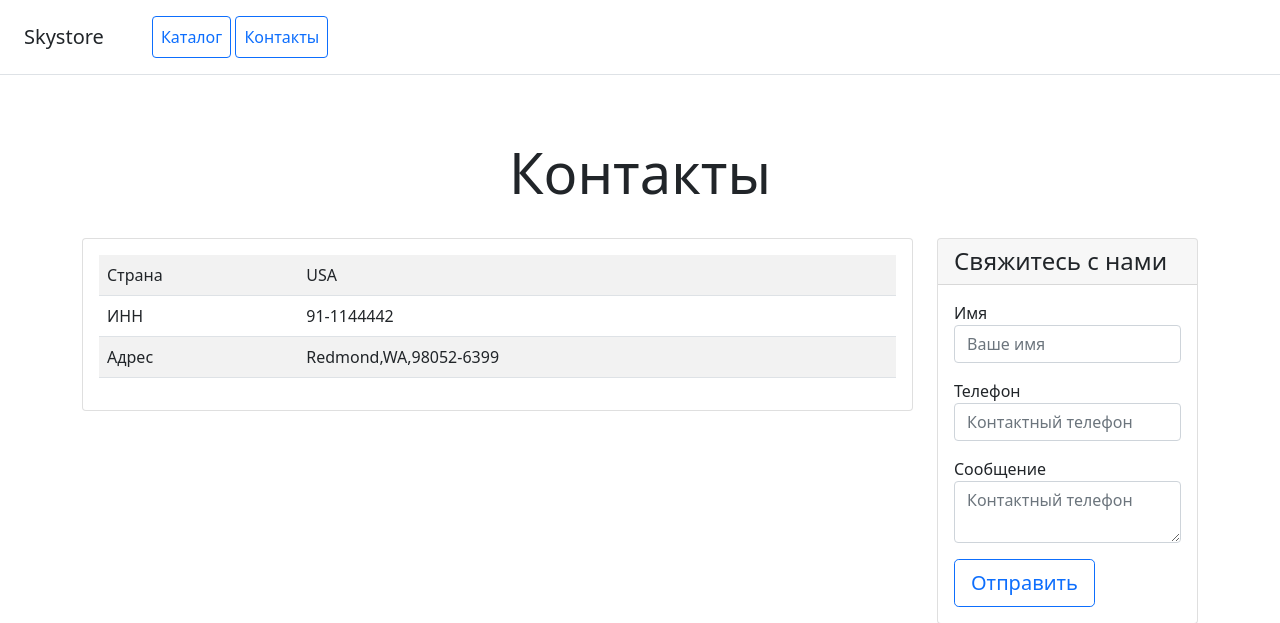
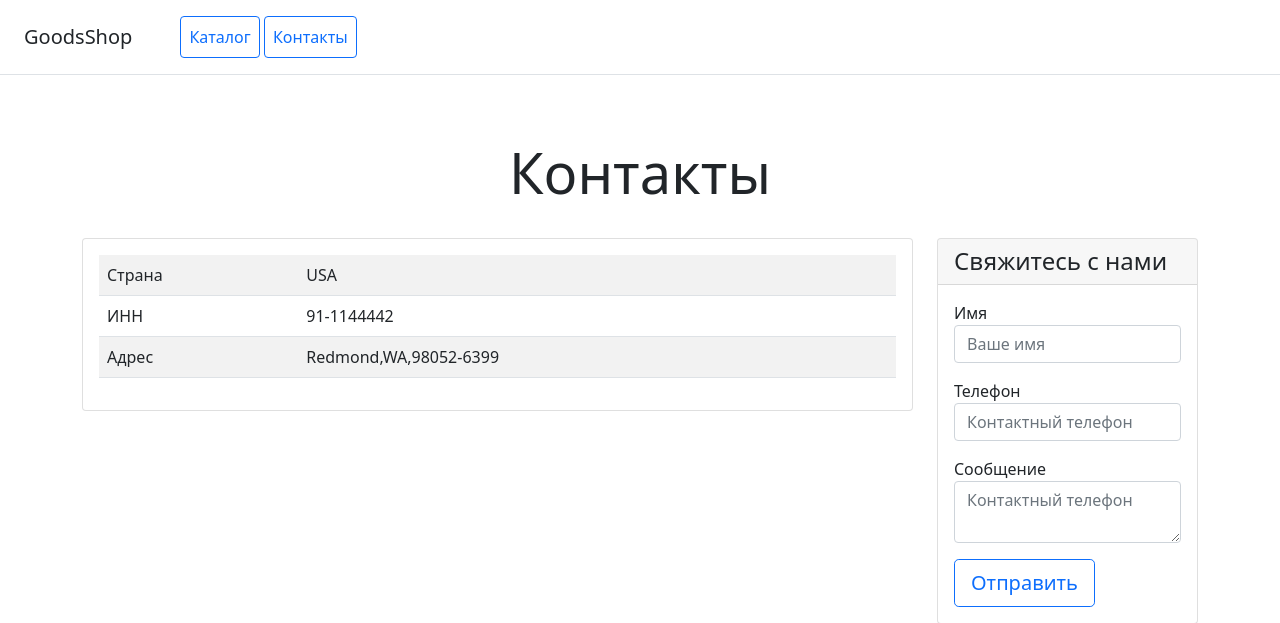
Before and after one commit to Ekaterina-RA/DjangoProject, a Django app: template catalog/templates/contacts.html in a window 1280 px wide. Shown: the top 623 px of the page. Run offline with Django 5.2, Linux system fonts and the light colour scheme; the template is opened without the code that fills it, so the values that code supplies are empty; some libraries are stand-ins or nearby versions.

Commit message:
home.html and contacts.html updated

```diff
--- a/catalog/templates/contacts.html
+++ b/catalog/templates/contacts.html
@@ -4,13 +4,13 @@
 <head>
     <meta charset="utf-8">
     <meta name="viewport" content="width=device-width, initial-scale=1">
-    <title>Skystore</title>
+    <title>GoodsShop</title>
     <!-- Подключите статичеcкие файлы со стилями Bootstrap -->
     <link rel="stylesheet" type="text/css" href="/static/css/bootstrap.min.css">
 </head>
 <body>
 <div class="d-flex flex-column flex-md-row align-items-center p-3 px-md-4 mb-3 bg-white border-bottom box-shadow">
-    <h5 class="my-0 mr-md-auto font-weight-normal">Skystore</h5>
+    <h5 class="my-0 mr-md-auto font-weight-normal">GoodsShop</h5>
     <nav class="ms-5">
         <a class="p-2 btn btn-outline-primary" href="/">Каталог</a>
         <a class="p-2 btn btn-outline-primary" href="/contacts/">Контакты</a>
```
Also changed, not shown: catalog/templates/home.html (line endings or trailing spaces).
